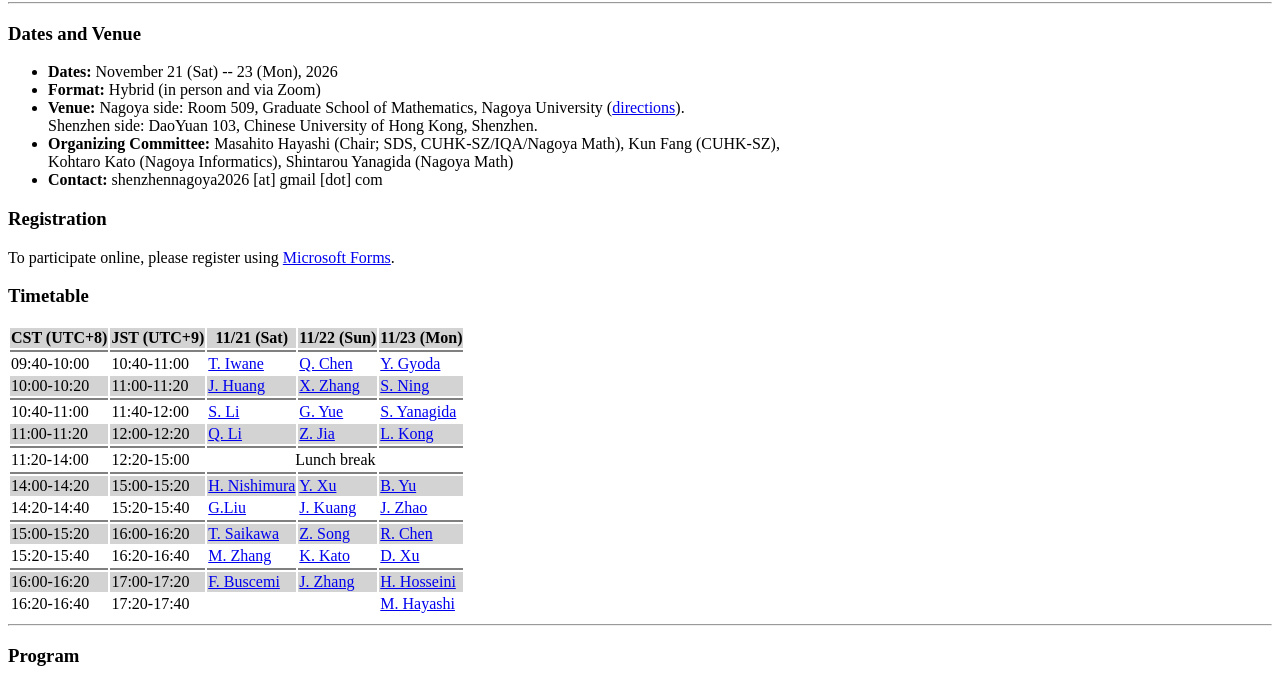
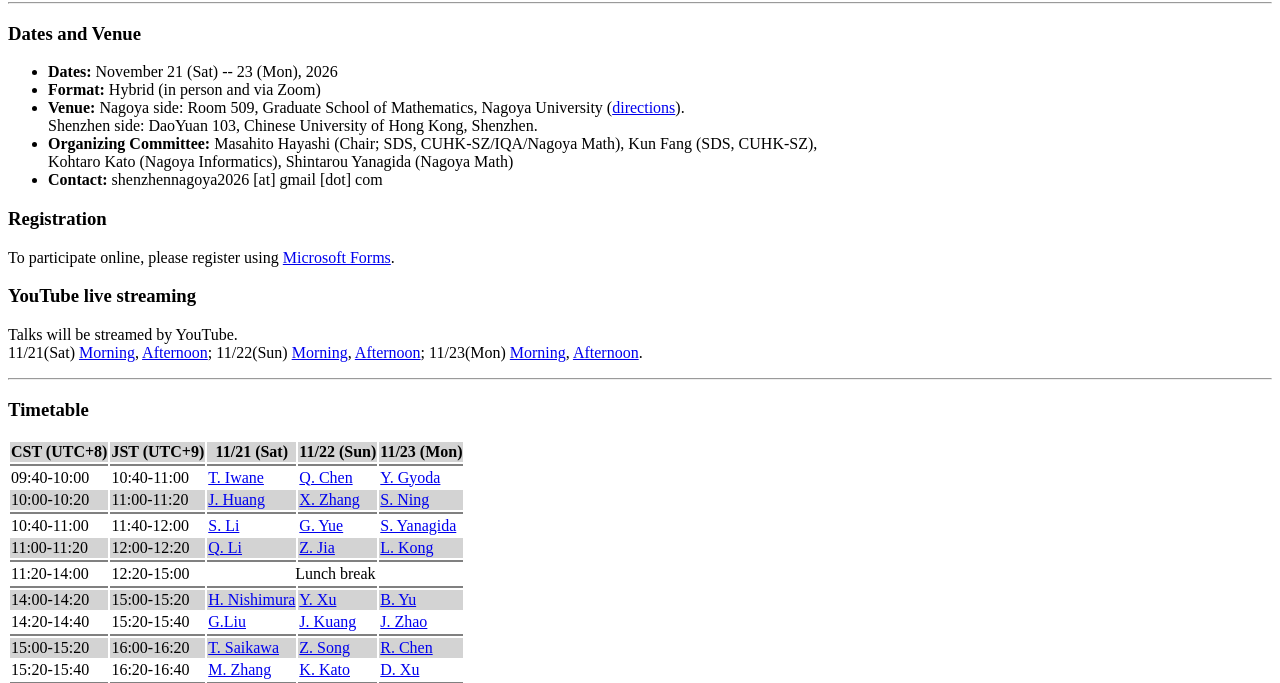
Before and after one commit to shenzhen-nagoya/shenzhen-nagoya.github.io, a plain HTML site: page 2026/index.html in a window 1280 px wide. Shown: the part 78-761 px from the top of the page. Drawn offline with Linux system fonts and the light colour scheme.

Commit message:
Update organizing committee and YouTube schedule

```diff
--- a/2026/index.html
+++ b/2026/index.html
@@ -20,7 +20,7 @@
       (<a href="https://www.math.nagoya-u.ac.jp/en/direction/nagoya.html">directions</a>).<br>
       Shenzhen side: DaoYuan 103, Chinese University of Hong Kong, Shenzhen.</li>
   <li><strong>Organizing Committee:</strong>
-      Masahito Hayashi (Chair; SDS, CUHK-SZ/IQA/Nagoya Math), Kun Fang (CUHK-SZ),<br>
+      Masahito Hayashi (Chair; SDS, CUHK-SZ/IQA/Nagoya Math), Kun Fang (SDS, CUHK-SZ),<br>
       Kohtaro Kato (Nagoya Informatics), Shintarou Yanagida (Nagoya Math) </li>
   <li><strong>Contact:</strong> shenzhennagoya2026 [at] gmail [dot] com </li>
  </ul>
@@ -32,17 +32,16 @@
   <a href="https://forms.cloud.microsoft/r/RfEemvq9L7">Microsoft Forms</a>.
  </p>
 
- <!--<h3>YouTube live streaming</h3>
+ <h3>YouTube live streaming</h3>
  <p>Talks will be streamed by YouTube. <br>
-  9/24 (Wed) <a href="https://youtube.com/live/wCakmXmZLSM?feature=share">AM</a>,
-             <a href="https://youtube.com/live/x3gUUbMIG78?feature=share">PM</a>;
-  9/25 (Thu) <a href="https://youtube.com/live/Wh-tmQ87yUA?feature=share">AM</a>,
-             <a href="https://youtube.com/live/LVsHzXb0hts?feature=share">PM</a>;
-  9/26 (Fri) <a href="https://youtube.com/live/h3QPmCzBiyg?feature=share">AM</a>
-             <a href="https://youtube.com/live/Pdj1_tgUHtk?feature=share">PM</a>;
-  9/27 (Sat) <a href="https://youtube.com/live/ZFjzytBtOUM?feature=share">AM</a>,
-             <a href="https://youtube.com/live/QS3al-JgpXM?feature=share">PM</a>.</p>
- <hr>-->
+  11/21(Sat) <a href="https://youtube.com/live/fhjpc5MlUqs?feature=share">Morning</a>,
+             <a href="https://youtube.com/live/Uz14T-mfI8A?feature=share">Afternoon</a>;
+  11/22(Sun) <a href="https://youtube.com/live/Pmsj7TNwqdM?feature=share">Morning</a>,
+             <a href="https://youtube.com/live/oqoDfuzTpNc?feature=share">Afternoon</a>;
+  11/23(Mon) <a href="https://youtube.com/live/imZZ_aGAlaY?feature=share">Morning</a>,
+             <a href="https://youtube.com/live/rPFiCck6LkI?feature=share">Afternoon</a>.
+ </p>
+ <hr>
 
  <h3>Timetable</h3>
  <table>
```
